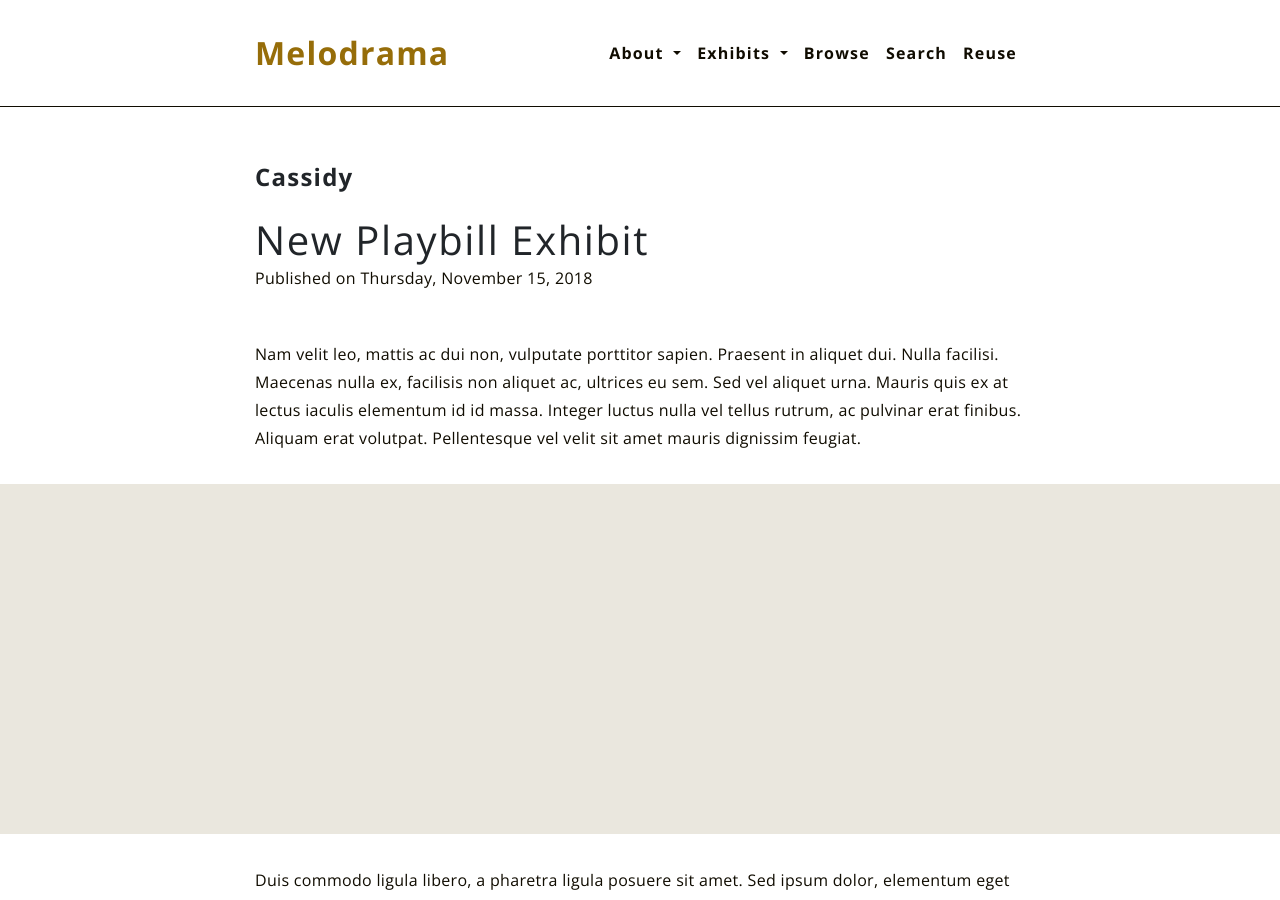
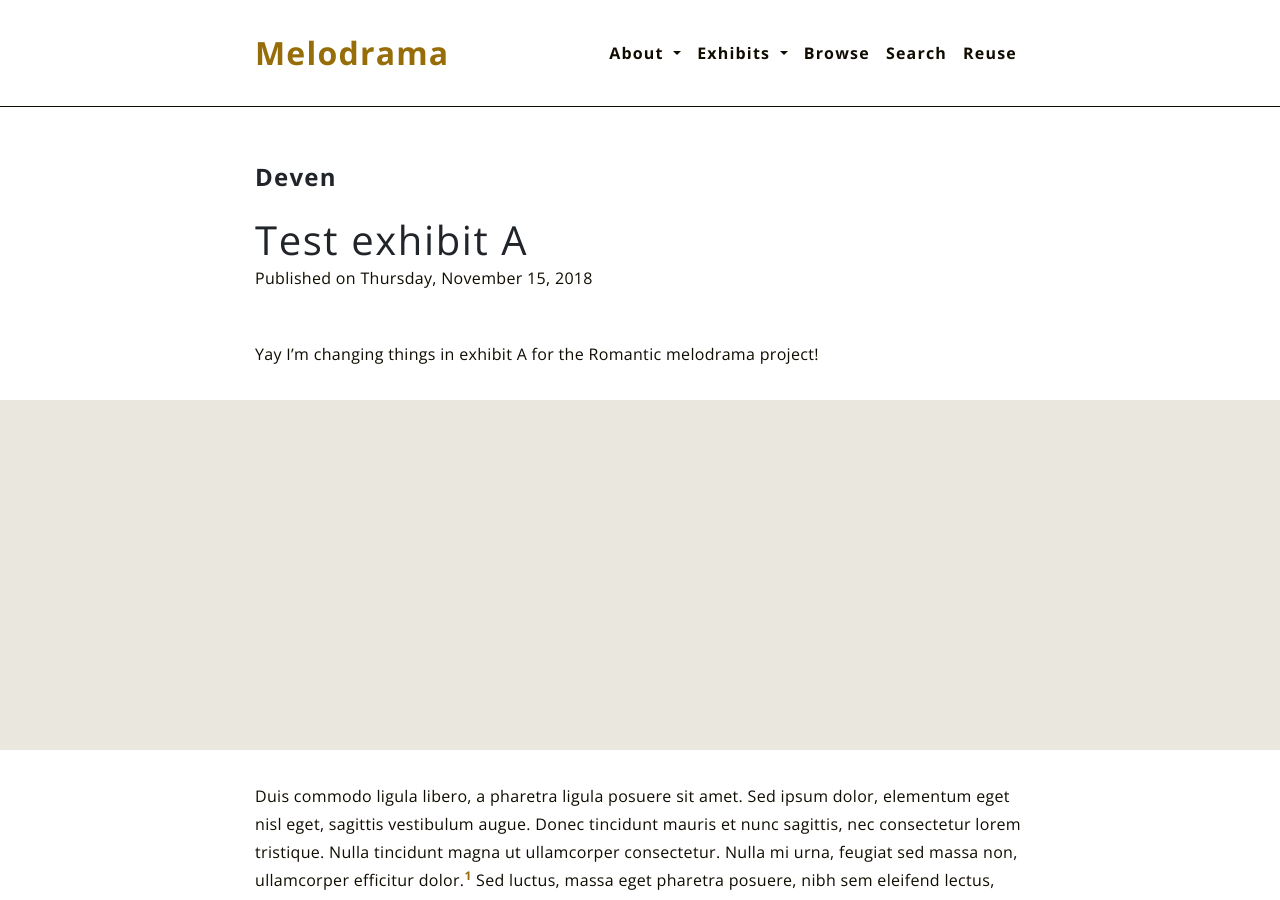
Before and after one commit to Penn-Playbill-Data/romantic_melodrama, a Jekyll site: the page built from _exhibits/a.md, in a window 1280 px wide and 900 px high. Built offline with Jekyll 4.4.1, drawn with Linux system fonts in a browser that asks for light colours.

Commit message:
changed exhibit A

```diff
--- a/_exhibits/a.md
+++ b/_exhibits/a.md
@@ -1,13 +1,13 @@
 ---
 layout: exhibit
-title: 'New Playbill Exhibit'
-author: Cassidy
+title: Test exhibit A
+author: Deven
 publish_date: 2018-11-15
 permalink: /exhibits/a/
 ---
 
 
-Nam velit leo, mattis ac dui non, vulputate porttitor sapien. Praesent in aliquet dui. Nulla facilisi. Maecenas nulla ex, facilisis non aliquet ac, ultrices eu sem. Sed vel aliquet urna. Mauris quis ex at lectus iaculis elementum id id massa. Integer luctus nulla vel tellus rutrum, ac pulvinar erat finibus. Aliquam erat volutpat. Pellentesque vel velit sit amet mauris dignissim feugiat.
+Yay I'm changing things in exhibit A for the Romantic melodrama project!
 
 
 {% include parallax_image.html collection='qatar' pid='obj12' y='50%' %}
```
Also changed, not shown: 13 other files.
